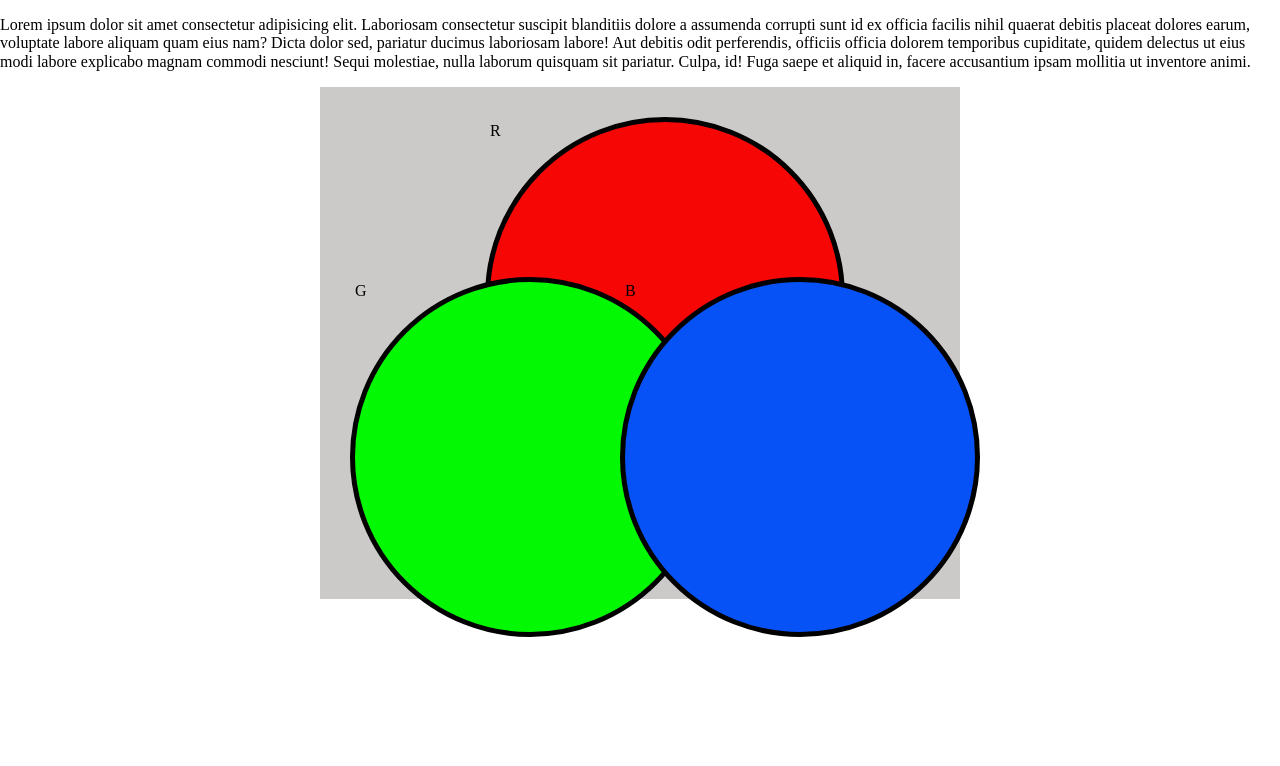
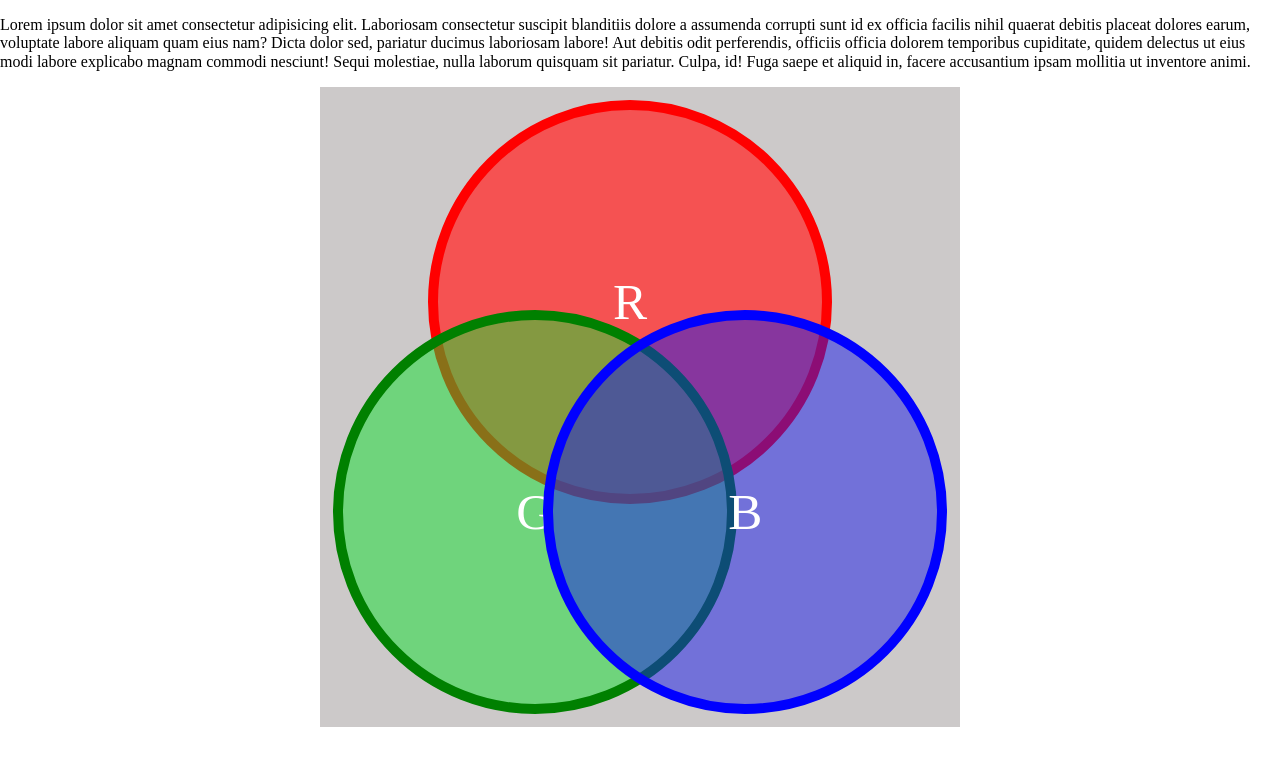
Before and after one commit to Edvinas1982/CSS-uzdavinys-Pozicijos-apskritimai-RGB-, a plain HTML site: page index.html in a window 1280 px wide. Drawn offline with nearby package versions, Linux system fonts and the light colour scheme.

Commit message:
pabigtas

```diff
--- a/style.css
+++ b/style.css
@@ -1,40 +1,55 @@
 .container {
     width: 50%;
-    height: 40vw;
+    height: 80vh;
     background-color: rgb(204, 201, 201);
     position: relative;
-    left: 25%;
+    margin: auto;
+}
+.red {
+    background-color: rgb(245, 82, 82);
+    width: 60%;
+    height: 60%;
+    font-size: 4vw;
+    border: solid 10px red;
+    border-radius: 100%;
+    color: white;
+    position: absolute;
+    z-index: 0;
+    right: 20%;
+    top: 2%;
+    align-items: center;
+    display: flex;
+    justify-content: center;
 }
 .blue {
+    background-color: rgba(27, 27, 233, 0.5);
+    width: 60%;
+    height: 60%;
+    font-size: 4vw;
+    border: solid 10px blue;
+    border-radius: 100%;
+    color: white;
     position: absolute;
-    left: 300px;
-    top: 190px;
-    height: 350px;
-    width: 350px;
-    background-color: rgb(6, 82, 247);
-    border-radius: 50%;
-    display: inline-block;
-    border: solid 5px black;
-}
-.red {
-    position: absolute;
-    left: 165px;
-    top: 30px;
-    height: 350px;
-    width: 350px;
-    background-color: rgb(247, 6, 6);
-    border-radius: 50%;
-    display: inline-block;
-    border: solid 5px black;
+    z-index: 2;
+    right: 2%;
+    bottom: 2%;
+    align-items: center;
+    display: flex;
+    justify-content: center;
 }
 .green {
+    background-color: rgba(20, 224, 48, 0.5);
+    width: 60%;
+    height: 60%;
+    font-size: 4vw;
+    border: solid 10px green;
+    border-radius: 100%;
+    color: white;
     position: absolute;
-    left: 30px;
-    top: 190px;
-    height: 350px;
-    width: 350px;
-    background-color: rgb(3, 248, 3);
-    border-radius: 50%;
-    display: inline-block;
-    border: solid 5px black;
+    z-index: 1;
+    left: 2%;
+    bottom: 2%;
+    align-items: center;
+    display: flex;
+    justify-content: center;
 }
```
